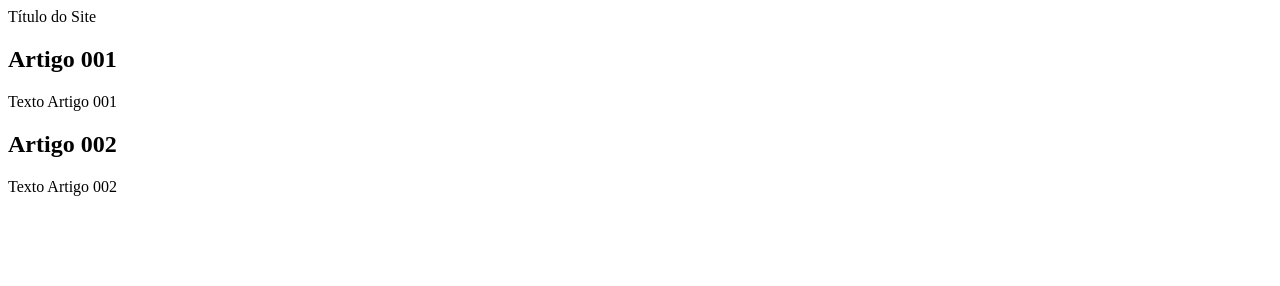
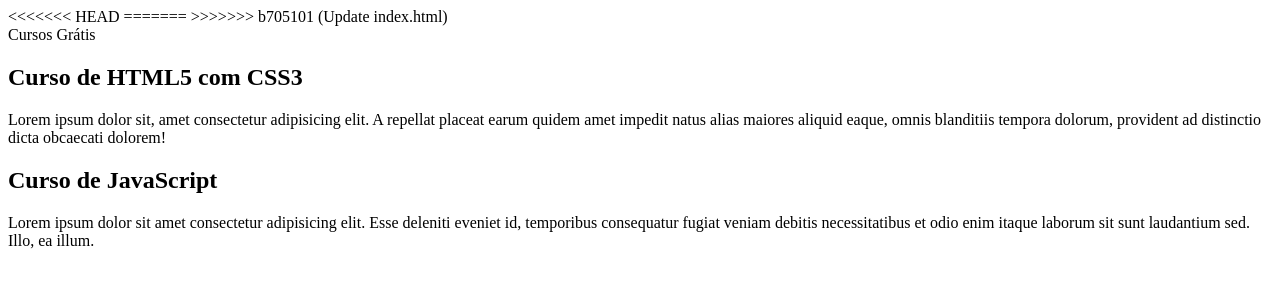
Before and after one commit to kemerson091/projeto-site, a plain HTML site: page index.html in a window 1280 px wide. Drawn offline with Linux system fonts and the light colour scheme.

Commit message:
atualizai novamente

```diff
--- a/index.html
+++ b/index.html
@@ -3,21 +3,25 @@
 <head>
     <meta charset="UTF-8">
     <meta name="viewport" content="width=device-width, initial-scale=1.0">
+<<<<<<< HEAD
     <title>Curso em Video</title>
     <link rel="stylesheet" href="estilos/style.css">
+=======
+    <title>Site CursoeVideo</title>
+>>>>>>> b705101 (Update index.html)
 </head>
 <body>
     <main>
         <header>
-            <hi>Título do Site</hi>
+            <hi>Cursos Grátis</hi>
         </header>
         <article>
-            <h2>Artigo 001</h2>
-            <p>Texto Artigo 001</p>
+            <h2>Curso de HTML5 com CSS3</h2>
+            <p>Lorem ipsum dolor sit, amet consectetur adipisicing elit. A repellat placeat earum quidem amet impedit natus alias maiores aliquid eaque, omnis blanditiis tempora dolorum, provident ad distinctio dicta obcaecati dolorem!</p>
         </article>
         <article>
-            <h2>Artigo 002</h2>
-            <p>Texto Artigo 002</p>
+            <h2>Curso de JavaScript</h2>
+            <p>Lorem ipsum dolor sit amet consectetur adipisicing elit. Esse deleniti eveniet id, temporibus consequatur fugiat veniam debitis necessitatibus et odio enim itaque laborum sit sunt laudantium sed. Illo, ea illum.</p>
         </article>
     </main>
 </body>
```
